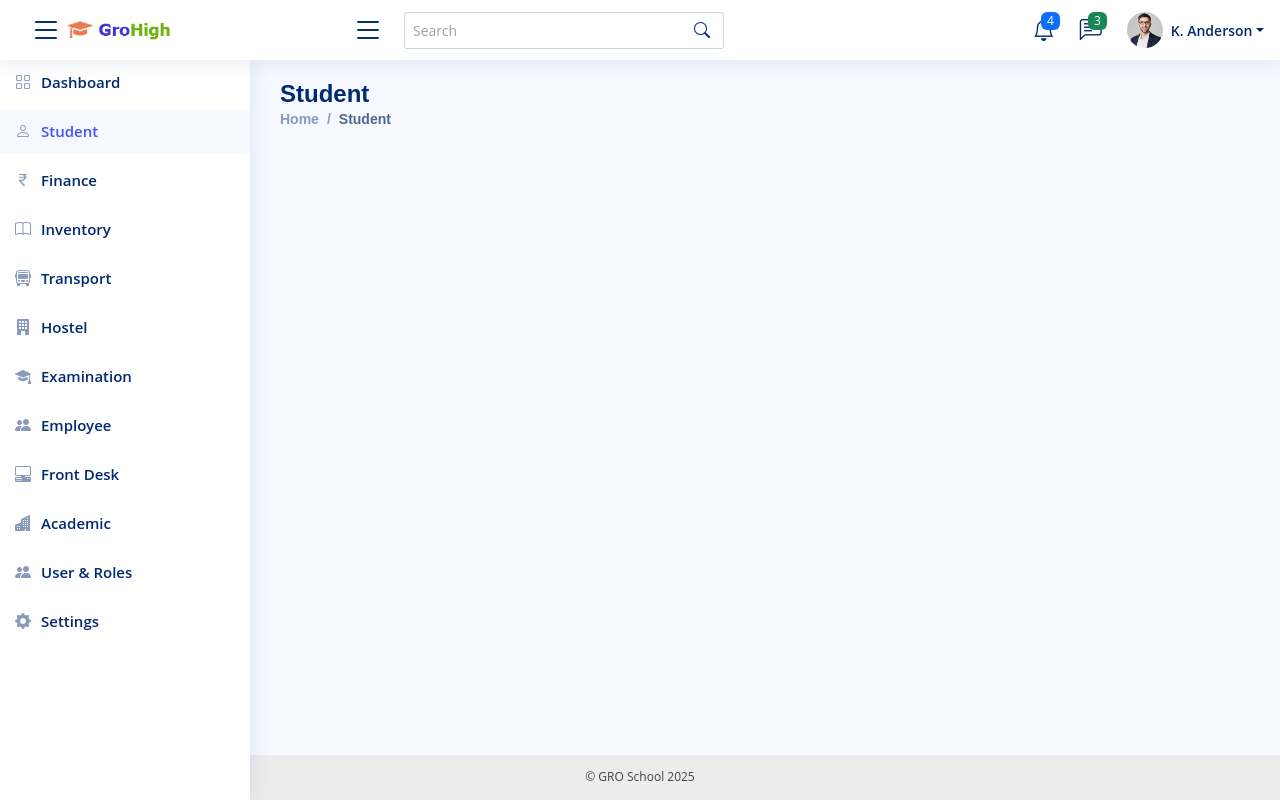
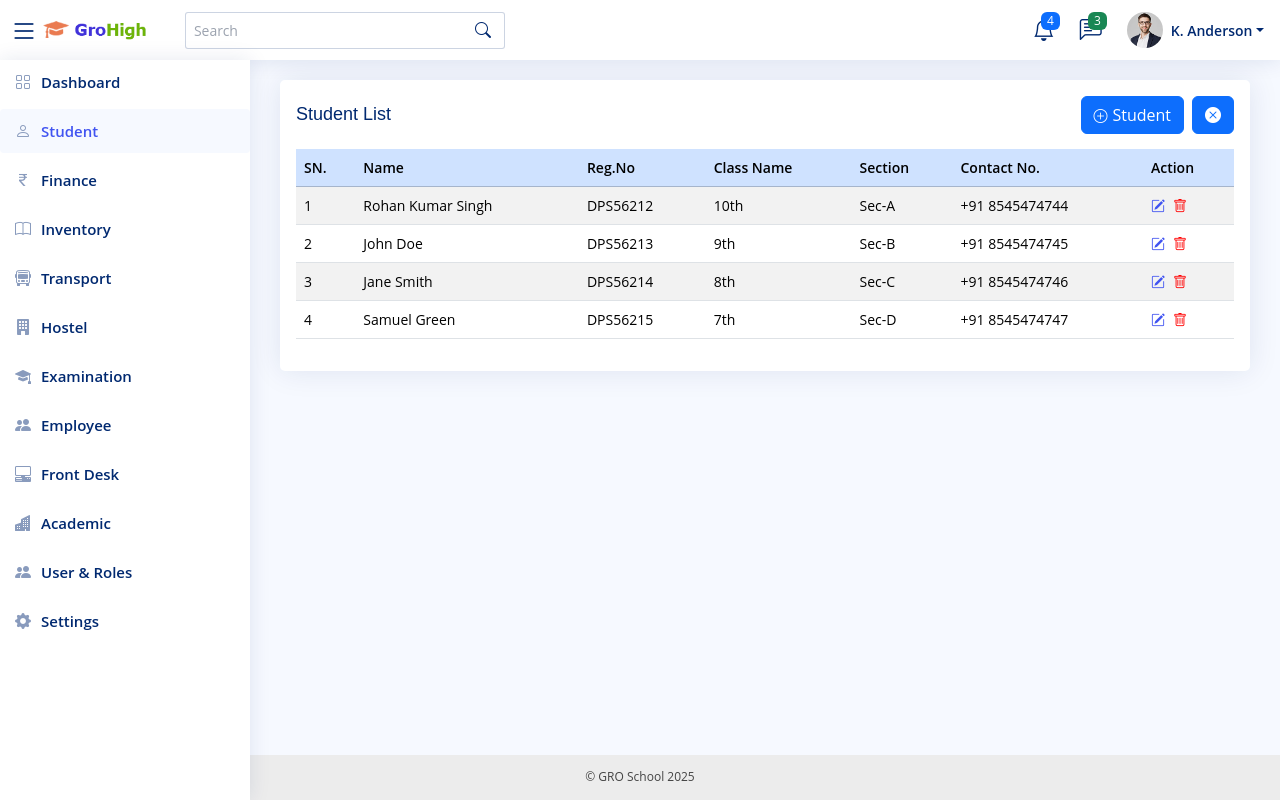
Before and after one commit to shree-chand/school-erp, a Next.js app: page /student in a window 1280 px wide. Built offline with nearby package versions, Linux system fonts and the light colour scheme.

Commit message:
add table

```diff
--- a/src/app/dashboard/page.tsx
+++ b/src/app/dashboard/page.tsx
@@ -4,7 +4,7 @@ export default function Dashboard() {
 
     return (
         <>
-<main id="main" className="main">
+<main className="main">
 
 <div className="pagetitle">
   <h1>Dashboard</h1>
--- a/src/app/globals.css
+++ b/src/app/globals.css
@@ -34,14 +34,14 @@ h6 {
 /*--------------------------------------------------------------
 # Main
 --------------------------------------------------------------*/
-#main {
+.main {
   margin-top: 60px;
   padding: 20px 30px;
   transition: all 0.3s;
 }
 
 @media (max-width: 1199px) {
-  #main {
+  .main {
     padding: 20px;
   }
 }
@@ -216,7 +216,14 @@ h6 {
   border-radius: 5px;
   box-shadow: 0px 0 30px rgba(1, 41, 112, 0.1);
 }
-
+.card-body{
+  .flexTitle{
+    display: flex;
+    justify-content: space-between;
+    align-items: center;
+    margin-bottom: 15px;
+  }
+}
 .card-header,
 .card-footer {
   border-color: #ebeef4;
@@ -226,10 +233,10 @@ h6 {
 }
 
 .card-title {
-  padding: 20px 0 15px 0;
   font-size: 18px;
   font-weight: 500;
   color: #012970;
+  margin-bottom: 0;
   font-family: "Poppins", sans-serif;
 }
 
@@ -239,9 +246,9 @@ h6 {
   font-weight: 400;
 }
 
-.card-body {
+/* .card-body {
   padding: 0 20px 20px 20px;
-}
+} */
 
 .card-img-overlay {
   background-color: rgba(255, 255, 255, 0.6);
@@ -351,11 +358,11 @@ h6 {
   line-height: 1;
 }
 
-@media (min-width: 1200px) {
+/* @media (min-width: 1200px) {
   .logo {
     width: 280px;
   }
-}
+} */
 
 .logo img {
   max-height: 26px;
@@ -375,13 +382,10 @@ h6 {
   height: 60px;
   box-shadow: 0px 2px 20px rgba(1, 41, 112, 0.1);
   background-color: #fff;
-  padding-left: 20px;
-  /* Toggle Sidebar Button */
-  /* Search Bar */
 }
 
 .header .toggle-sidebar-btn {
-  font-size: 32px;
+  font-size: 28px;
   padding-left: 10px;
   cursor: pointer;
   color: #012970;
@@ -604,13 +608,36 @@ h6 {
   scrollbar-color: #aab7cf transparent;
   box-shadow: 0px 0px 20px rgba(1, 41, 112, 0.1);
   background-color: #fff;
+  /* transform: translateX(-100%); */
+  transition: transform 0.3s ease-in-out;
+}
+.leftMain.open > .sidebar{
+  width: 50px;
+}
+.leftMain.open{
+  transition: margin-left 0.3s ease;
+}
+/* Right Main Content */
+.rightMain {
+  margin-left: 0; /* Default no margin */
+  transition: margin-left 0.3s ease; /* Smooth transition for content shifting */
 }
 
-@media (max-width: 1199px) {
+.rightMain.withSidebar {
+  margin-left: 50px;
+}
+
+.leftMain {
+  position: relative;
+  z-index: 999;
+  transition: margin-left 0.3s ease;
+}
+
+/* @media (max-width: 1199px) {
   .sidebar {
     left: -250px;
   }
-}
+} */
 
 .sidebar::-webkit-scrollbar {
   width: 5px;
@@ -623,20 +650,24 @@ h6 {
 }
 
 @media (min-width: 1200px) {
-
-  #main,
-  #footer {
+  .main {
     margin-left: 250px;
   }
+  .rightMain.withSidebar{
+    .main{
+      margin-left: 0px !important;
+      transition: margin-left 0.3s ease;
+    }
+  }
 }
-
+/*
 @media (max-width: 1199px) {
   .toggle-sidebar .sidebar {
     left: 0;
   }
-}
+} */
 
-@media (min-width: 1200px) {
+/* @media (min-width: 1200px) {
 
   .toggle-sidebar #main,
   .toggle-sidebar #footer {
@@ -646,7 +677,7 @@ h6 {
   .toggle-sidebar .sidebar {
     left: -250px;
   }
-}
+} */
 
 .sidebar-nav {
   padding: 0;
@@ -1235,3 +1266,26 @@ h6 {
 .footer .bottomBar p.mb-3 {
   margin-bottom: 10px;
 }
+
+/* ------------------- */
+/* Sidebar Styling */
+.rightBtn{
+  .bi-plus-circle{
+    margin-right: 5px;
+    font-size: 14px;
+  }
+}
+.bi-trash{
+  color: red;
+}
+a{
+  cursor: pointer;
+}
+.table thead th{
+  font-size: 14px;
+  font-weight: 600;
+}
+.table tbody td{
+  font-size: 14px !important;
+  font-weight: normal;
+}
--- a/src/app/header/page.tsx
+++ b/src/app/header/page.tsx
@@ -1,20 +1,17 @@
 'use-clint'
 
-export default function Header() {
+export default function Header({ toggleSidebar }: { toggleSidebar: () => void }) {
 
     return (
         <>
             <div className="mainHeader">
                 <header id="header" className="header fixed-top d-flex align-items-center">
-
                     <div className="d-flex align-items-center justify-content-between">
-                    <i className="bi bi-list toggle-sidebar-btn"></i>
+                    <i className="bi bi-list toggle-sidebar-btn" onClick={toggleSidebar}></i>
                         <a href="/dashboard" className="logo d-flex align-items-center">
                             <img src="/image/logo.png" alt="" />
                         </a>
-                        <i className="bi bi-list toggle-sidebar-btn"></i>
                     </div>
-
                     <div className="search-bar">
                         <form className="search-form d-flex align-items-center" method="POST" action="#">
                             <input type="text" name="query" placeholder="Search" title="Enter search keyword" />
--- a/src/app/layout.tsx
+++ b/src/app/layout.tsx
@@ -1,4 +1,5 @@
 'use client'
+import { useState } from 'react';
 import 'bootstrap/dist/css/bootstrap.min.css';
 import "./globals.css";
 import Sidebar from './sidebar/page';
@@ -6,11 +7,14 @@ import Header from "./header/page"
 import Footer from './footer/page';
 
 
-export default function RootLayout({
-  children,
-}: Readonly<{
-  children: React.ReactNode;
-}>) {
+export default function RootLayout({children,}: Readonly<{ children: React.ReactNode;}>) {
+  const [isSidebarOpen, setIsSidebarOpen] = useState(false); // State to manage sidebar visibility
+
+  // Function to toggle sidebar visibility
+  const toggleSidebar = () => {
+    setIsSidebarOpen(prevState => !prevState);
+  };
+
   return (
     <html lang="en">
       <head>
@@ -22,11 +26,11 @@ export default function RootLayout({
       </head>
       <body>
         <div className="outerMainPage">
-          <div className="leftMain">
+          <div className={`leftMain ${isSidebarOpen ? 'open' : ''}`}>
             <Sidebar />
           </div>
-          <div className="rightMain">
-            <Header />
+          <div className={`rightMain ${isSidebarOpen ? 'withSidebar' : ''}`}>
+            <Header toggleSidebar={toggleSidebar}/>
             {children}
             <Footer/>
           </div>
--- a/src/app/student/page.tsx
+++ b/src/app/student/page.tsx
@@ -1,20 +1,73 @@
 'use-clint'
 
+import React from 'react';
+
 export default function Dashboard() {
-
+  const tableData = [
+    { sn: 1, name: 'Rohan Kumar Singh', regNo: 'DPS56212', className: '10th', section: 'Sec-A', contactNo: '+91 8545474744' },
+    { sn: 2, name: 'John Doe', regNo: 'DPS56213', className: '9th', section: 'Sec-B', contactNo: '+91 8545474745' },
+    { sn: 3, name: 'Jane Smith', regNo: 'DPS56214', className: '8th', section: 'Sec-C', contactNo: '+91 8545474746' },
+    { sn: 4, name: 'Samuel Green', regNo: 'DPS56215', className: '7th', section: 'Sec-D', contactNo: '+91 8545474747' },
+    // Add more data here as needed
+  ];
   return (
     <>
       <main id="main" className="main">
+        <section className="section">
+          <div className="row">
+            <div className="col-lg-12">
+              <div className="card">
+                <div className="card-body ">
+                  <div className="flexTitle">
+                    <h2 className="card-title">Student List</h2>
+                    <div className="rightBtn">
+                      <button type="button" className="btn btn-primary me-2"><i className="bi bi-plus-circle"></i>Student</button>
+                      <button type="button" className="btn btn-primary"><i className="bi bi-x-circle-fill"></i></button>
+                    </div>
+                  </div>
 
-<div className="pagetitle">
-  <h1>Student</h1>
-  <nav>
-    <ol className="breadcrumb">
-      <li className="breadcrumb-item"><a href="index.html">Home</a></li>
-      <li className="breadcrumb-item active">Student</li>
-    </ol>
-  </nav>
+                  <div className="table-responsive outerTable">
+                    <table className="table table-striped table-hover">
+                      <thead>
+                        <tr className="table-primary">
+                          <th scope="col">SN.</th>
+                          <th scope="col">Name</th>
+                          <th scope="col">Reg.No</th>
+                          <th scope="col">Class Name</th>
+                          <th scope="col">Section</th>
+                          <th scope="col">Contact No.</th>
+                          <th scope="col">Action</th>
+                        </tr>
+                      </thead>
+                      <tbody>
+          {tableData.map((item) => (
+            <tr key={item.sn}>
+              <td scope="row">{item.sn}</td>
+              <td>{item.name}</td>
+              <td>{item.regNo}</td>
+              <td>{item.className}</td>
+              <td>{item.section}</td>
+              <td>{item.contactNo}</td>
+              <td>
+                <a className="edit" title="Edit" data-toggle="tooltip">
+                  <i className="bi bi-pencil-square"></i>
+                </a>
+                <a className="delete ms-2" title="Delete" data-toggle="tooltip">
+                  <i className="bi bi-trash"></i>
+                </a>
+              </td>
+            </tr>
+          ))}
+        </tbody>
+                    </table>
                   </div>
+                </div>
+              </div>
+
+            </div>
+
+          </div>
+        </section>
       </main>
     </>
   )
```
Lines whose indentation alone changed are shown as unchanged.
